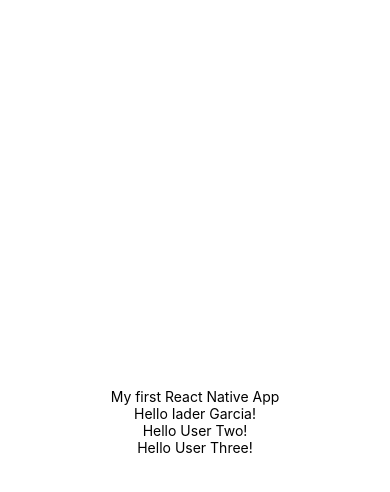
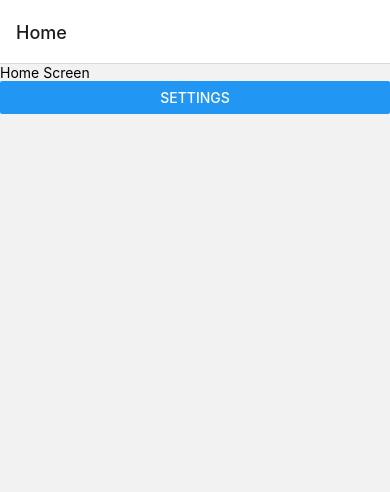
Before and after one commit to iaderegg/MyFirstReactNativeApp, a React Native app: screen /Home in a window 390 px wide. Shown: the top 492 px of the page. Built offline with nearby package versions, Linux system fonts and the light colour scheme.

Commit message:
Button navigation

```diff
--- a/App.js
+++ b/App.js
@@ -1,14 +1,12 @@
-import { StyleSheet, Text, View } from 'react-native';
-import Greet from './src/components/Greet';
+import { StyleSheet } from "react-native";
+import { NavigationContainer } from '@react-navigation/native';
+import NavigationStack from './src/navigation/NavigationStack';
 
 export default function App() {
   return (
-    <View style={styles.container}>
-      <Text>My first React Native App</Text>
-      <Greet firstname="Iader" lastname="Garcia" />
-      <Greet firstname="User" lastname="Two" />
-      <Greet firstname="User" lastname="Three" />
-    </View>
+    <NavigationContainer style={styles.container}>
+      <NavigationStack />
+    </NavigationContainer>
   );
 }
 
--- /dev/null
+++ b/src/navigation/NavigationStack.js
@@ -0,0 +1,15 @@
+import React from 'react';
+import { createNativeStackNavigator } from '@react-navigation/native-stack';
+import HomeScreen from '../screens/HomeScreen';
+import SettingsScreen from '../screens/SettingsScreen';
+
+const Stack = createNativeStackNavigator();
+
+export default function NavigationStack() {
+  return (
+    <Stack.Navigator>
+      <Stack.Screen name="Home" component={HomeScreen} />
+      <Stack.Screen name="Settings" component={SettingsScreen} />
+    </Stack.Navigator>
+  );
+};
--- /dev/null
+++ b/src/screens/HomeScreen.js
@@ -0,0 +1,15 @@
+import { Button, View, Text } from "react-native";
+
+export default function HomeScreen({ navigation }) {
+
+  const goToSettings = () => {
+    navigation.navigate("Settings");
+  }
+
+  return (
+    <View>
+      <Text>Home Screen</Text>
+      <Button title="Settings" onPress={goToSettings} />
+    </View>
+  );
+}
--- /dev/null
+++ b/src/screens/SettingsScreen.js
@@ -0,0 +1,16 @@
+import { Button, Text, View } from 'react-native';
+import React from 'react';
+
+export default function SettingsScreen({ navigation }) {
+
+  const goToPage = (pageName) => {
+    navigation.navigate(pageName);
+  };
+
+  return (
+    <View>
+      <Text>SettingsScreen</Text>
+      <Button title="Home" onPress={() => goToPage("Home")} />
+    </View>
+  )
+}
```
Also changed, not shown: package.json (+5 -2 lines), 1 other file (tests, documents, lock files or other folders).
